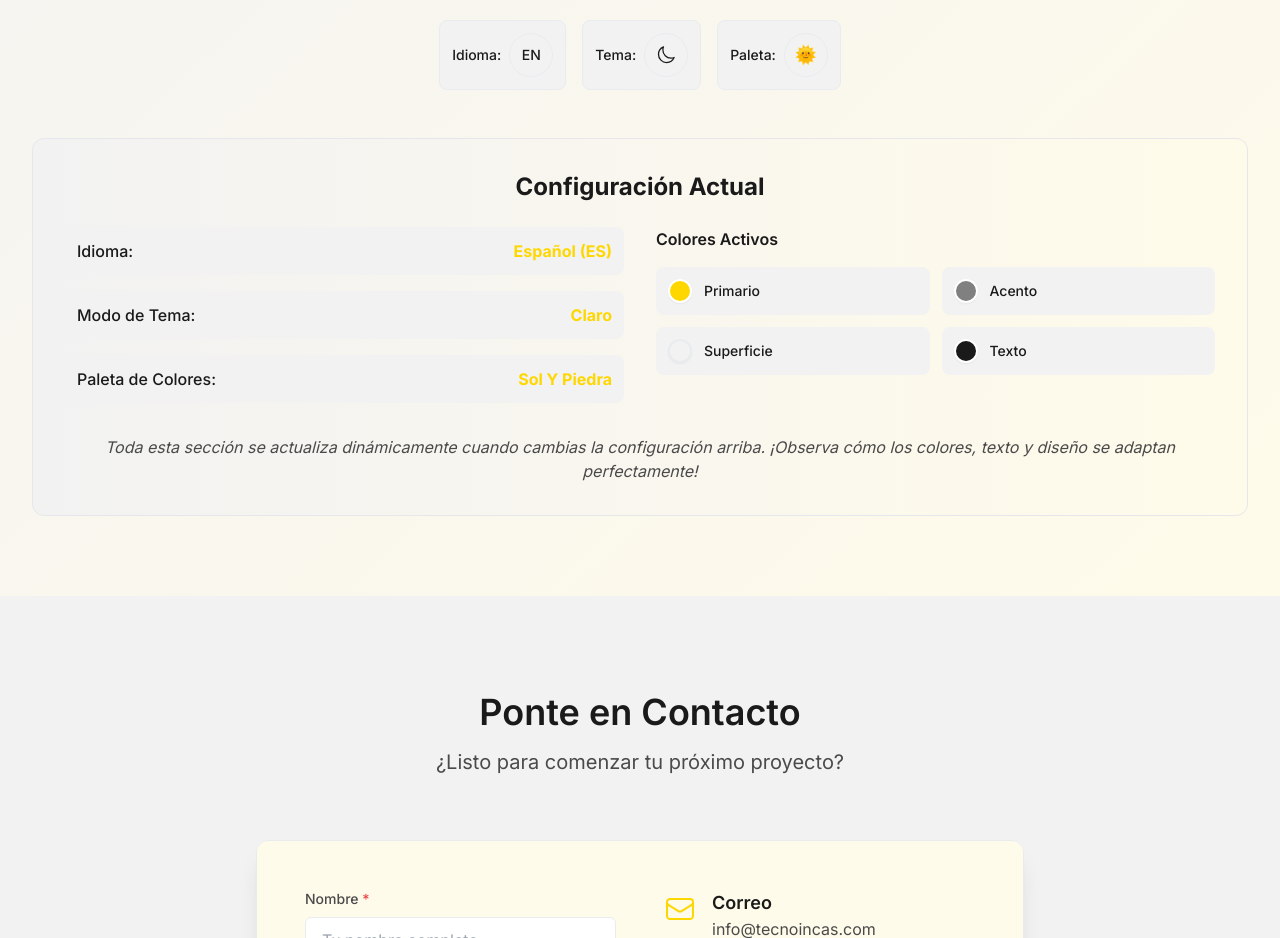
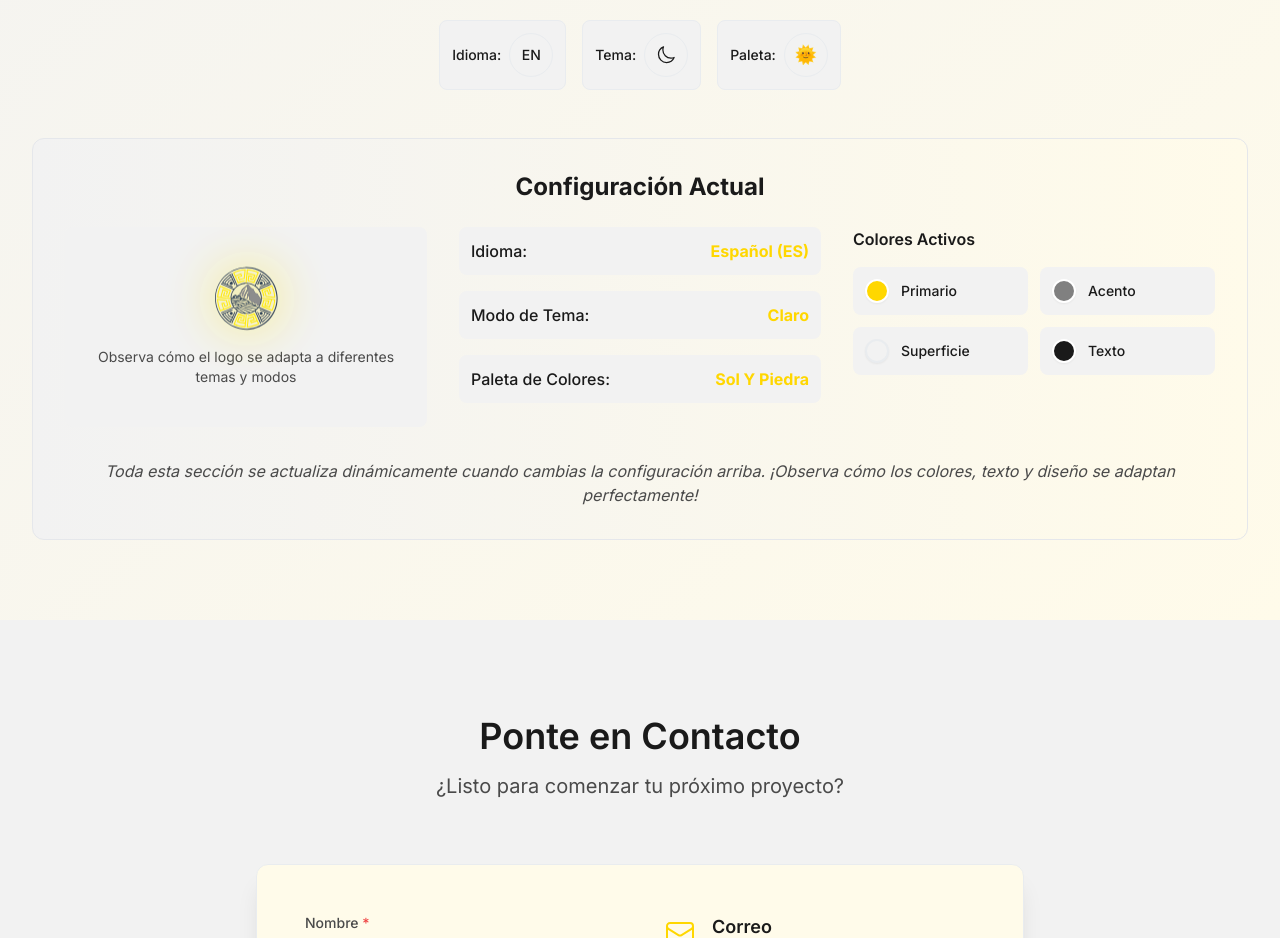
Before and after one commit to elitegroup02/tecnoincas_web, a Next.js app: page / in a window 1280 px wide. Shown: the part 2640-3578 px from the top of the page. Built offline with nearby package versions, Linux system fonts and the light colour scheme.

Commit message:
Add logo to demo section

```diff
--- a/src/components/sections/demo-section.tsx
+++ b/src/components/sections/demo-section.tsx
@@ -1,5 +1,6 @@
 "use client";
 import {LanguageToggleButton} from '@/components/ui/language-toggle-button';
+import Logo from '@/components/ui/logo';
 import {ThemePaletteSelector} from '@/components/ui/theme-palette-selector';
 import {ThemeToggleButton} from '@/components/ui/theme-toggle-button';
 import {useLanguage} from '@/context/language-context';
@@ -111,15 +112,30 @@ export default function DemoSection() {
               <ThemePaletteSelector />
             </div>
           </div>
-        </div>
+        </div>        {/* Current Configuration Display */}
+        <div className="bg-gradient-to-r from-primary/10 to-accent/10 dark:from-primary-light/10 dark:to-accent/10 rounded-xl p-8 border border-primary/20 dark:border-primary-light/20">
+          <div className="text-center mb-6">
+            <h3 className="text-2xl font-bold text-text-primary dark:text-dark-text-primary">
+              {t({ en: "Current Configuration", es: "Configuración Actual" })}
+            </h3>
+          </div>          <div className="grid md:grid-cols-3 gap-8">
+            {/* Logo Display */}
+            <div className="space-y-4">
+              <div className="flex flex-col items-center justify-center space-y-4 p-6 bg-surface dark:bg-dark-surface rounded-lg min-h-[200px]">
+                <Logo
+                  size={64}
+                  animate={true}
+                  className="opacity-90 hover:opacity-100 transition-opacity duration-300"
+                />
+                <p className="text-sm text-text-secondary dark:text-dark-text-secondary text-center">
+                  {t({
+                    en: "Watch how the logo adapts to different themes and modes",
+                    es: "Observa cómo el logo se adapta a diferentes temas y modos"
+                  })}
+                </p>
+              </div>
+            </div>
 
-        {/* Current Configuration Display */}
-        <div className="bg-gradient-to-r from-primary/10 to-accent/10 dark:from-primary-light/10 dark:to-accent/10 rounded-xl p-8 border border-primary/20 dark:border-primary-light/20">
-          <h3 className="text-2xl font-bold mb-6 text-center text-text-primary dark:text-dark-text-primary">
-            {t({ en: "Current Configuration", es: "Configuración Actual" })}
-          </h3>
-
-          <div className="grid md:grid-cols-2 gap-8">
             {/* Status Info */}
             <div className="space-y-4">
               <div className="flex items-center justify-between p-3 bg-surface dark:bg-dark-surface rounded-lg">
```
